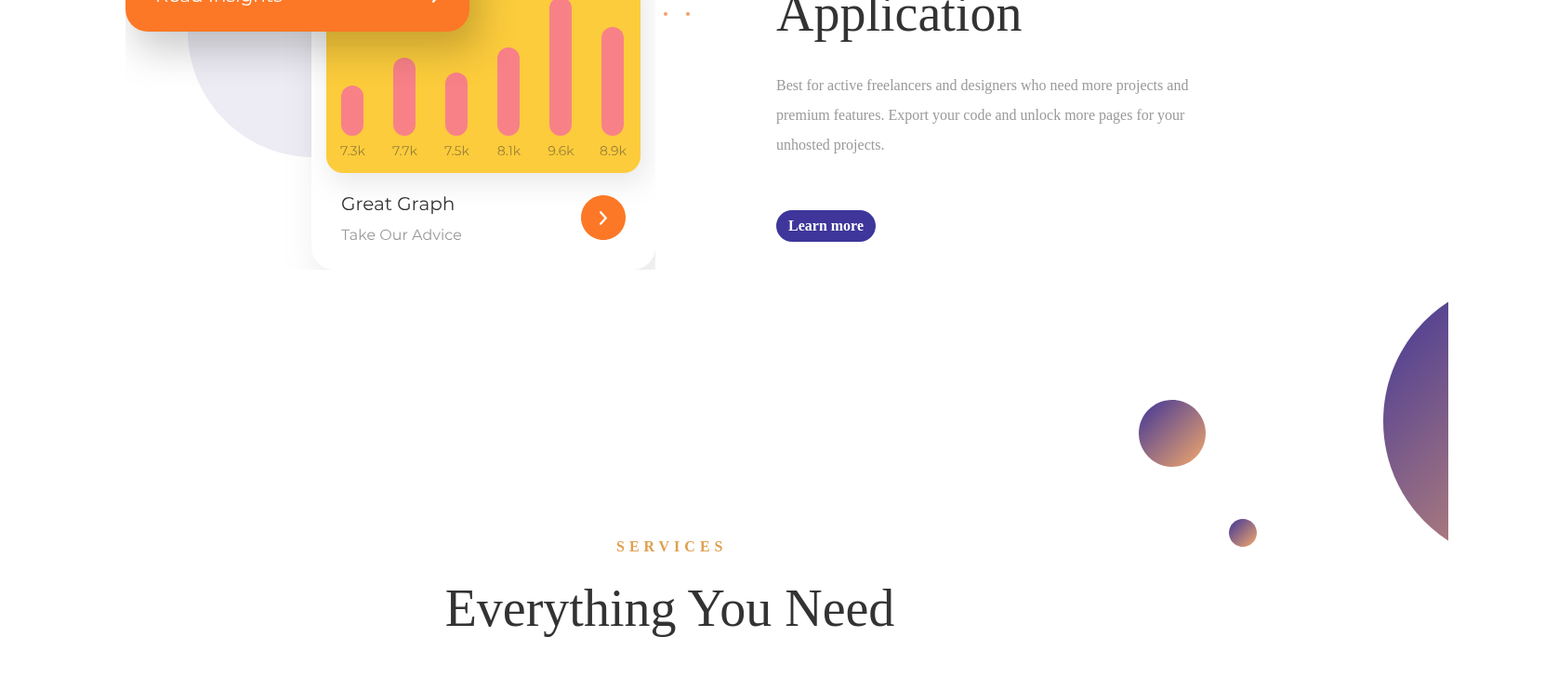
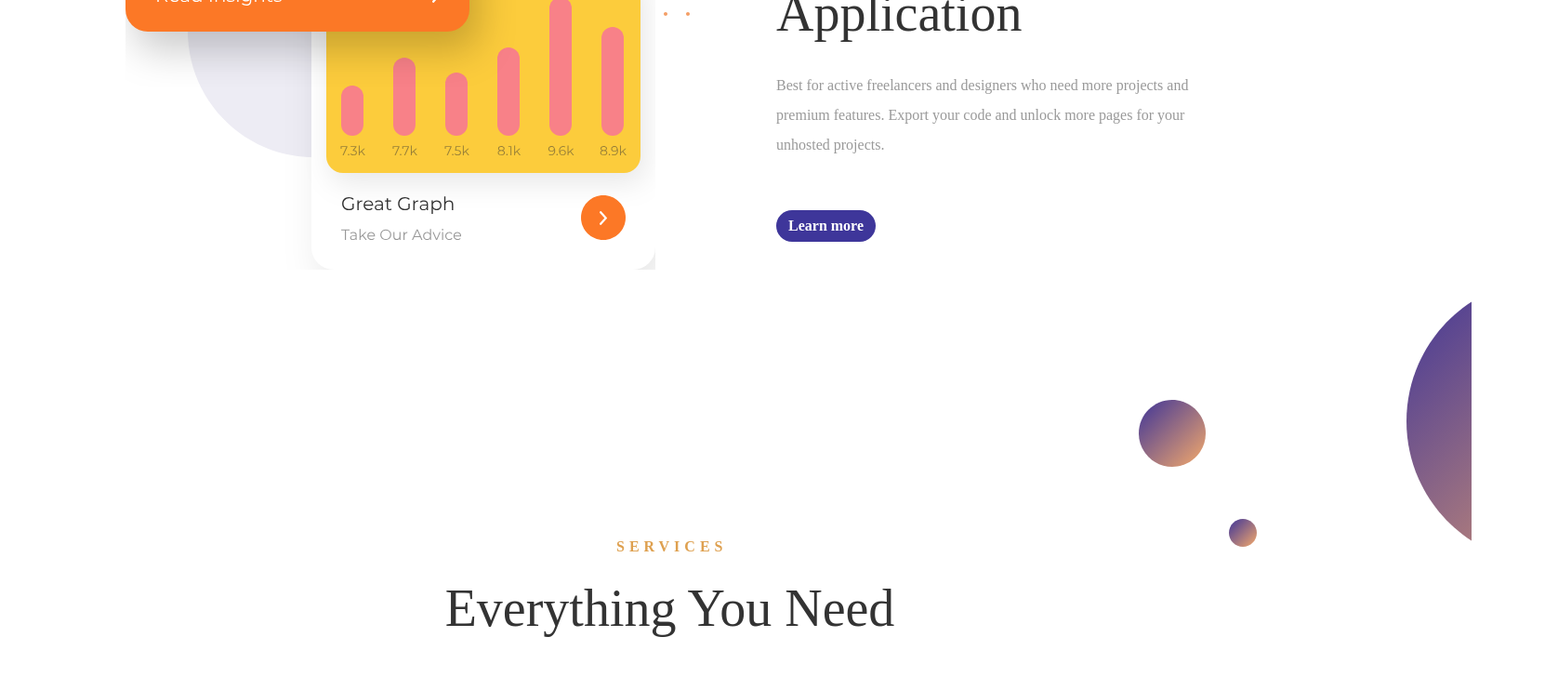
Before and after one commit to Mohammad657/vue-speetu, a Vue app: page / in a window 1280 px wide. Shown: the part 1294-2022 px from the top of the page at 93% size, 1676 px wide, since content can reach past the window. Built offline with nearby package versions, Linux system fonts and the light colour scheme; what vue-mobile-detection would draw is missing.

Commit message:
fix size

```diff
--- a/src/components/About.vue
+++ b/src/components/About.vue
@@ -280,9 +280,9 @@ top: 1724px;
 }
   .svg6{
     position: absolute;
-width: 306px;
+width: 70px;
 height: 306px;
-left: 1370px;
+left: 1513px;
 top: 1594px;
   }
 </style>
--- a/src/components/Header.vue
+++ b/src/components/Header.vue
@@ -225,17 +225,18 @@ export default {
  box-sizing: border-box;
 }
 .logo {
-width: 86px;
-height: 89px;
-left: 49px;
-top: 34px;
-border-radius: 3px;
+width: 5.375em;
+height: 5.5625em;
+left: 3.0625em;
+top: 2.125em;
+border-radius: 0.1875em;
 }
 
 .svg{
     position: absolute;
   top: 0;
   right: 0;
+
 }
 .svg1{
   position: absolute;
```
